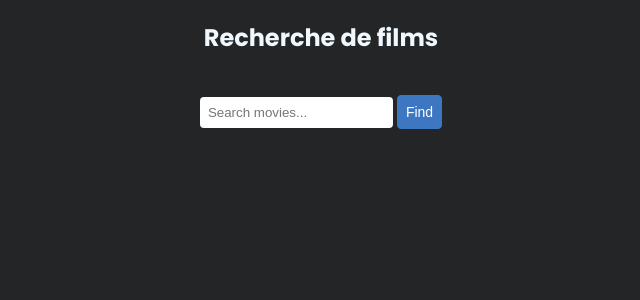
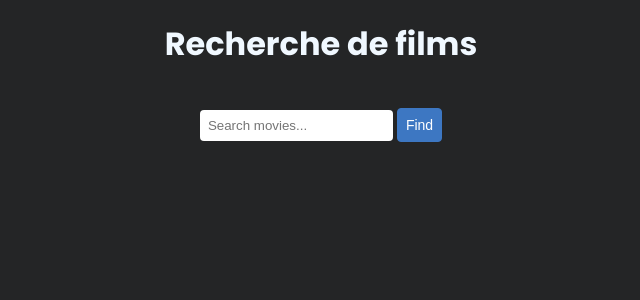
Before and after one commit to Ewen02/InforFinder, a React (Create React App) app: page /movies in a window 1280 px wide. Shown: the top 300 px of the page, without its empty margins (319-959 px from the left). Built offline with nearby package versions, Linux system fonts and the light colour scheme.

Commit message:
add: component Header

```diff
--- /dev/null
+++ b/src/components/Header/Header.scss
@@ -0,0 +1,9 @@
+.title {
+    text-align: center;
+    padding: 20px;
+
+    h1 {
+        font-size: xx-large;
+        color: aliceblue;
+    }
+}
--- /dev/null
+++ b/src/components/Header/Header.tsx
@@ -0,0 +1,18 @@
+import React from 'react';
+import './Header.scss';
+
+interface HeaderProps {
+    title:string;
+}
+
+const Header: React.FC<HeaderProps> = (props) => {
+    return (
+        <>
+           <section className='title'>
+                <h1>{props.title}</h1>
+            </section>
+        </>
+    )
+}
+
+export default Header;
--- a/src/components/indexComponents.tsx
+++ b/src/components/indexComponents.tsx
@@ -4,3 +4,7 @@ export { default as BasicButton } from './Button/BasicButton';
 // MovieCard
 
 export { default as MovieCard } from './CardMovie/CardMovie'
+
+// Header
+
+export { default as Header } from './Header/Header'
--- a/src/pages/InfoCountry/InfoCountry.tsx
+++ b/src/pages/InfoCountry/InfoCountry.tsx
@@ -1,5 +1,5 @@
 import { useEffect, useState } from "react";
-import { BasicButton } from "../../components/indexComponents";
+import { BasicButton, Header } from "../../components/indexComponents";
 import { InfoFinder } from "../../components/tools/InfoFinder"
 
 
@@ -21,9 +21,7 @@ const InforCountry = () => {
 
     return (
         <>
-            <section className="header">
-                <h1>Recherche de Pays</h1>
-            </section>
+            <Header title="Recherche de Pays"></Header>
             <section className="form-search">
                 <input type="text" placeholder="Search Countrie..." onChange={(e) => setQuery(e.target.value)}/>
                 <BasicButton
--- a/src/pages/InfoMovies/InfoMovies.tsx
+++ b/src/pages/InfoMovies/InfoMovies.tsx
@@ -1,5 +1,5 @@
 import { useEffect, useState } from "react";
-import { BasicButton, MovieCard } from "../../components/indexComponents";
+import { BasicButton, Header, MovieCard } from "../../components/indexComponents";
 import { InfoFinder } from "../../components/tools/InfoFinder"
 
 import "./InfoMovies.scss"
@@ -18,9 +18,7 @@ const InforMovies = () => {
 
     return (
         <>
-            <section className="header">
-                <h1>Recherche de films</h1>
-            </section>
+            <Header title={"Recherche de films"} ></Header>
             <section className="form-search">
                 <input type="text" placeholder="Search movies..." onChange={(e) => setQuery(e.target.value)}/>
                 <BasicButton
```
